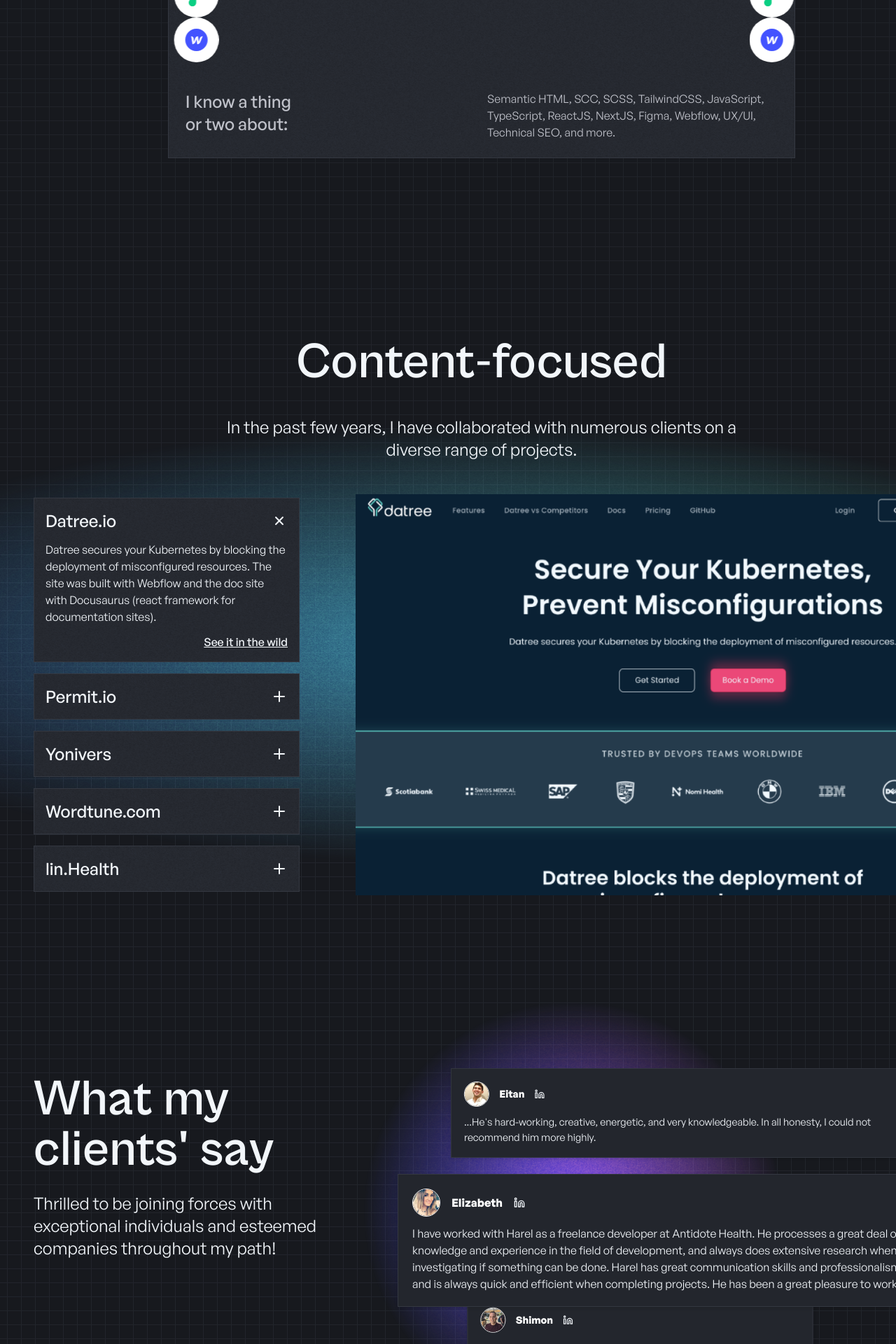
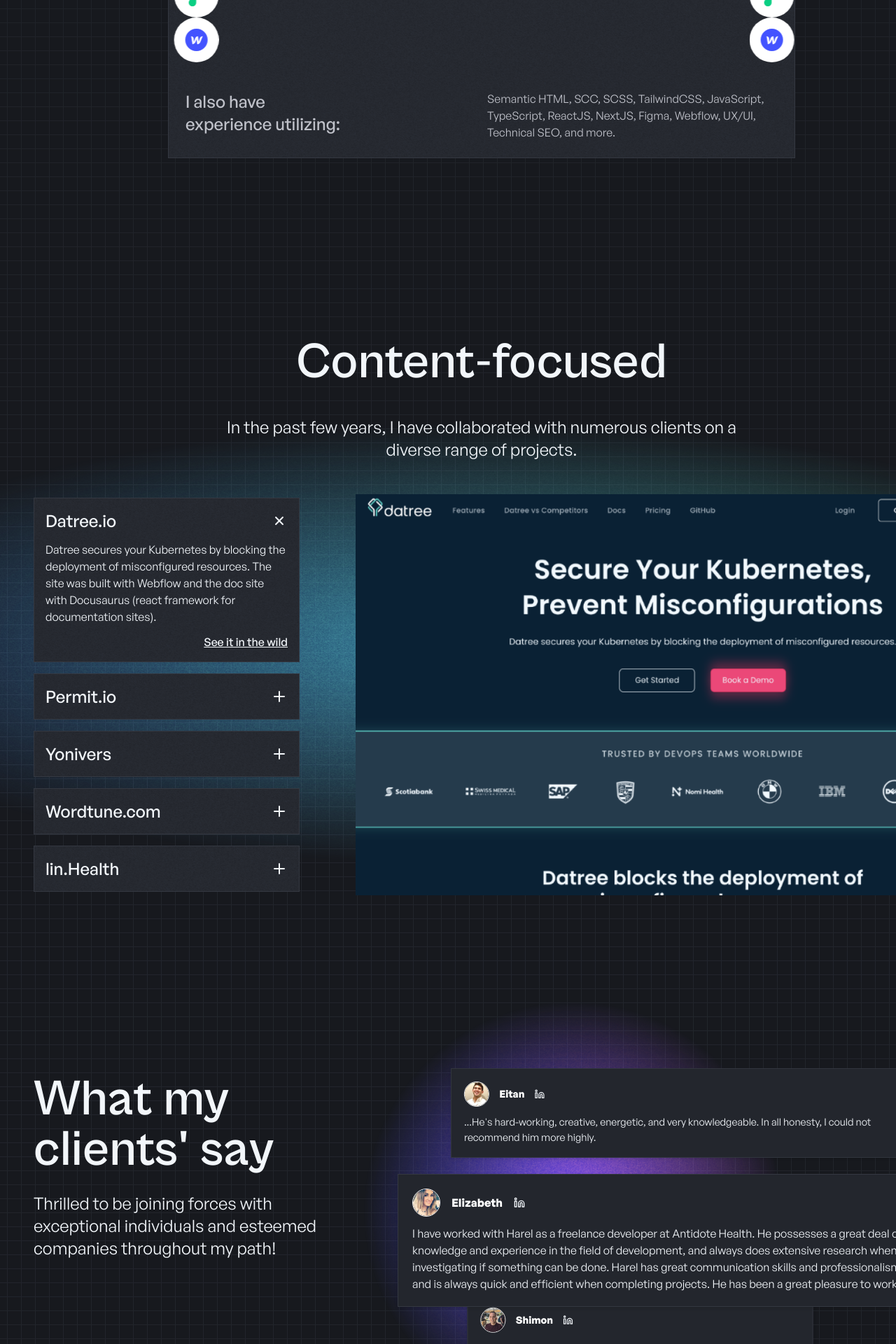
Before and after one commit to harelpanker/dev-next-13, a Next.js app: page / in a window 1280 px wide. Shown: the part 1740-3660 px from the top of the page at 70% size. Built offline with nearby package versions, Linux system fonts and the light colour scheme.

Commit message:
text change

```diff
--- a/app/(home-components)/About.tsx
+++ b/app/(home-components)/About.tsx
@@ -35,7 +35,8 @@
 
               <div className='px-6 grid grid-cols-1 gap-4 md:grid-cols-2'>
                 <h3 className='text-xl md:text-2xl font-medium'>
-                  I know a thing <span className='md:block'>or two about:</span>
+                  I also have{' '}
+                  <span className='md:block'>experience utilizing:</span>
                 </h3>
                 <p>
                   Semantic HTML, SCC, SCSS, TailwindCSS, JavaScript, TypeScript,
--- a/app/(home-components)/RecommendationSection.tsx
+++ b/app/(home-components)/RecommendationSection.tsx
@@ -65,7 +65,7 @@
                 </header>
                 <p>
                   I have worked with Harel as a freelance developer at Antidote
-                  Health. He processes a great deal of knowledge and experience
+                  Health. He possesses a great deal of knowledge and experience
                   in the field of development, and always does extensive
                   research when investigating if something can be done. Harel
                   has great communication skills and professionalism and is
```
